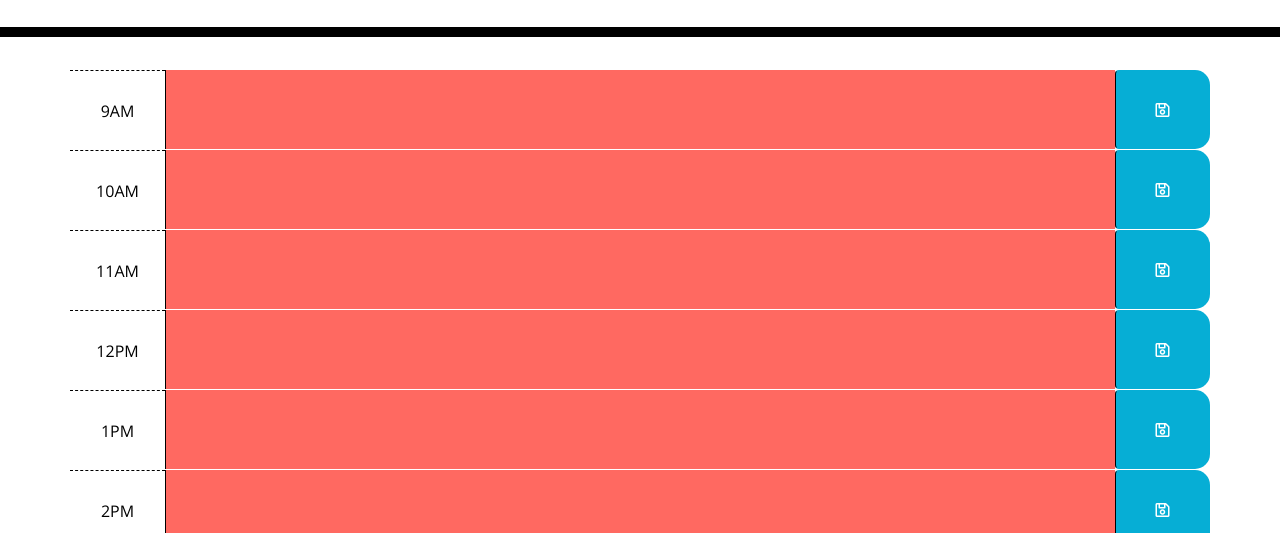
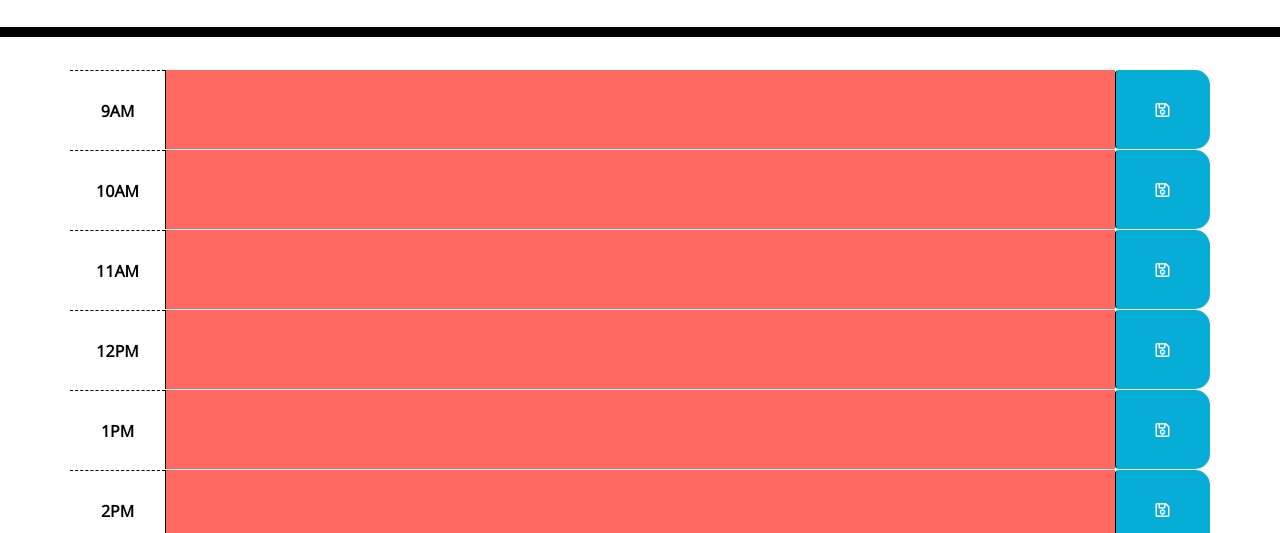
Before and after one commit to JN3AZ/Work-Day-Scheduler, a plain HTML site: page index.html in a window 1280 px wide. Shown: the part 267-800 px from the top of the page. Drawn offline with nearby package versions, Linux system fonts and the light colour scheme.

Commit message:
added bold font to the hours in css

```diff
--- a/style.css
+++ b/style.css
@@ -33,13 +33,14 @@ textarea{
 .row {
   white-space: pre-wrap;
   height: 80px;
-  border-top: 1px solid white;;
+  border-top: 1px solid white;
 }
 
 .hour {
   background-color: #ffffff;
   color: #000000;
   border-top: 1px dashed #000000;
+  font-weight: bold;
 }
 
 .past {
```
Also changed, not shown: app.js (+4 -4 lines).
